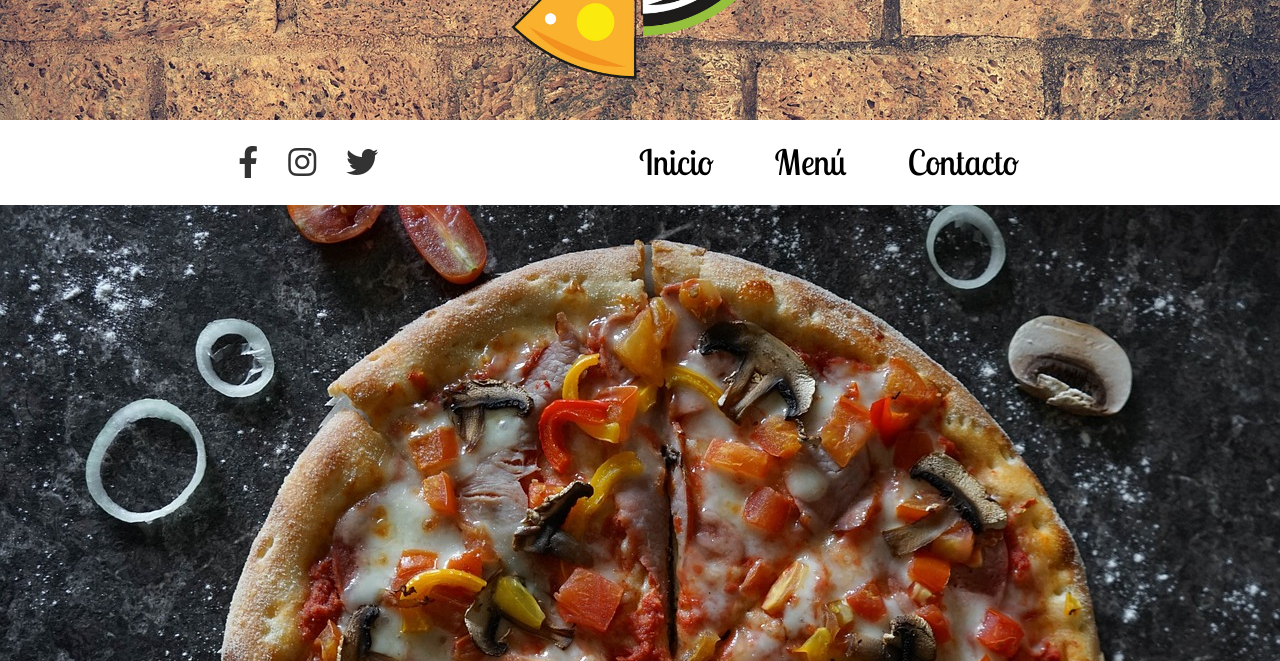
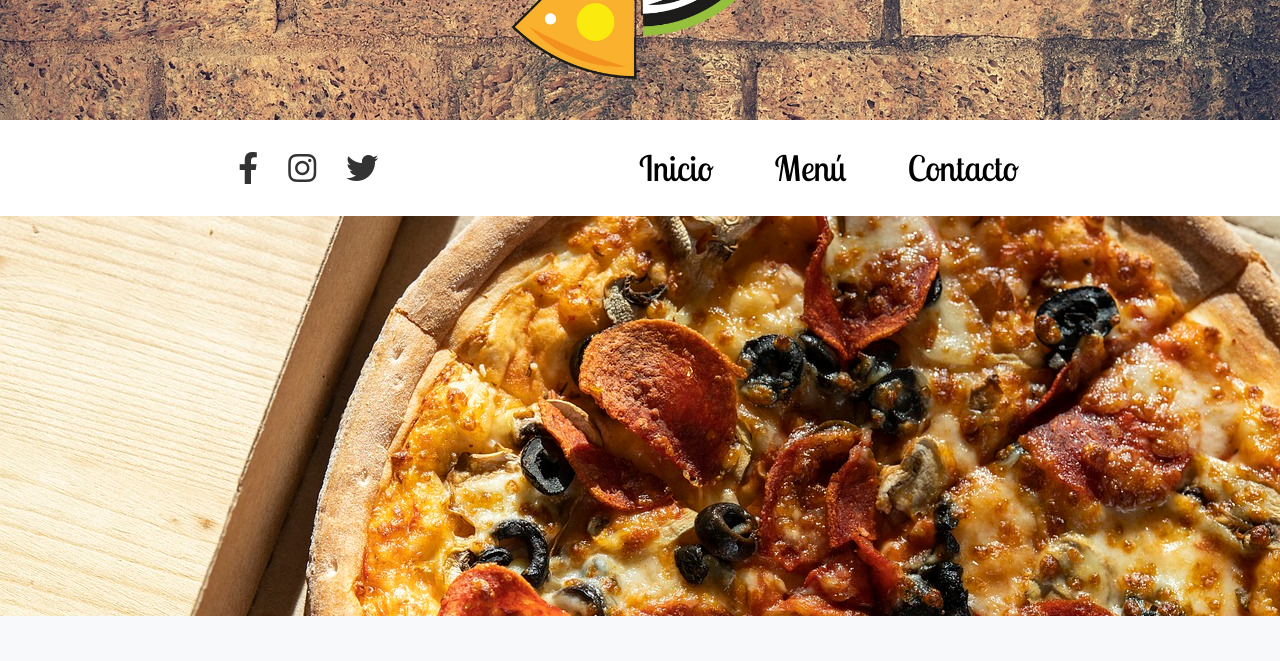
Before and after one commit to lizardcrimsonite/Costa-Molinos-Pizzeria, a plain HTML site: page index.html in a window 1280 px wide. Shown: the part 360-1021 px from the top of the page. Drawn offline with nearby package versions, Linux system fonts and the light colour scheme.

Commit message:
se hicieron arreglos en el hero y los iconos del navbar

```diff
--- a/css/styles.css
+++ b/css/styles.css
@@ -16,8 +16,6 @@ body {
     background-image: url('../images/architecture-1851054_1280.jpg');
     background-size: cover; /* Cubre el contenedor con la imagen */
     background-position: center; /* Centra la imagen en el contenedor */
-    width: 100%; /* Asegura que el menú ocupe el 100% del ancho */
-
 }
 
 .hero-header img {
@@ -44,6 +42,7 @@ body {
     font-family: "Lobster Two", sans-serif;
     font-size: 35px; /* Tamaño de fuente */
     background-color: rgba(255, 255, 255, 0.9); /* Fondo semi-transparente */
+    position: relative;
 }
 
 /* Estilo para los enlaces del navbar */
@@ -68,7 +67,7 @@ body {
 
 /* Asegura que los iconos sociales estén a la derecha */
 .social-icons {
-    margin-left: auto; /* Empuja los íconos a la derecha */
+    margin-right: auto; /* Mueve los íconos a la izquierda */
     display: flex; /* Usa flexbox para alinear los íconos */
     align-items: center; /* Centra verticalmente los íconos */
     justify-content: center; /* Centra horizontalmente los íconos */
@@ -96,7 +95,9 @@ body {
   .twitter-icon:hover {
     color: #55acee !important; /* Color de Twitter */
   }
-
+  .navbar-nav {
+    justify-content: flex-center; /* Alinea los íconos a la derecha en pantallas grandes */
+}
 /* Elimina el subrayado en los enlaces del navbar */
 .navbar-nav .nav-link {
     text-decoration: none; /* Sin subrayado */
@@ -120,15 +121,20 @@ body {
     .navbar {
         font-size: 25px; /* Reduce el tamaño de fuente en pantallas pequeñas */
         padding: 5px 10px; /* Ajusta el padding en pantallas pequeñas */
+        flex-direction: column; /* Cambia la dirección de los elementos a columna en pantallas pequeñas */
+        align-items: flex-start; /* Alinea a la izquierda */
+        width: 100%; /* Asegúrate de que ocupe todo el ancho */
     }
-
+    .navbar-nav {
+        justify-content: flex-start; /* Alinea los íconos a la izquierda en pantallas pequeñas */
+    }
     .navbar-nav .nav-item {
         margin-right: 15px; /* Reduce el espacio entre enlaces */
     }
 
     .social-icons {
         margin-left: 0; /* Elimina el margen a la izquierda */
-        justify-content: flex-end; /* Alinea íconos a la derecha */
+        justify-content: flex-start; /* Alinea íconos a la derecha */
     }
 
     .social-icons a {
@@ -183,7 +189,7 @@ body {
 .hero-carousel {
     position: relative;
     overflow: hidden; /* Asegura que las imágenes no se desborden */
-    height: 50vh; /* Ajusta la altura del carousel */
+    height: auto; /* Ajusta la altura del carousel */
 }
 
 .carousel-inner {
@@ -191,14 +197,15 @@ body {
 }
 
 .carousel-item {
-    height: 100%; /* Asegura que cada item ocupe el 100% de la altura */
+    transition: opacity 0.5s ease-in-out; /* Transición suave al cambiar de imagen */
 }
+
 
 /* Estilo para las imágenes del carousel */
 .carousel-item img {
     object-fit: cover; /* Cubre el contenedor manteniendo la proporción de la imagen */
-    width: 100%; /* Asegura que la imagen ocupe el 100% del ancho del contenedor */
-    height: 100%; /* Asegura que la imagen ocupe el 100% de la altura del contenedor */
+    width: 100%;
+    height: auto; /* Asegura que no exceda la altura del contenedor */
 }
 
 /* Estilos de los controles del carousel */
@@ -235,7 +242,7 @@ body {
 /* Media Queries para pantallas grandes */
 @media (min-width: 769px) {
     .hero-carousel {
-        height: 60vh; /* Altura mayor en pantallas grandes */
+        height: 50vh; /* Altura mayor en pantallas grandes */
     }
 
     .carousel-item img {
--- a/index.html
+++ b/index.html
@@ -5,7 +5,7 @@
     <meta name="viewport" content="width=device-width, initial-scale=1.0">
     <title>Costa Molinos</title>
     <link href="https://fonts.googleapis.com/css2?family=Lobster+Two:ital,wght@0,400;0,700;1,400;1,700&display=swap" rel="stylesheet">
-    <link href="https://fonts.googleapis.com/css2?family=Cinzel:wght@400..900&display=swap" rel="stylesheet">
+    <link href="https://fonts.googleapis.com/css2?family=Cinzel:wght@400;900&display=swap" rel="stylesheet">
     <link rel="stylesheet" href="https://cdnjs.cloudflare.com/ajax/libs/bootstrap/5.3.0/css/bootstrap.min.css">
     <link rel="stylesheet" href="css/styles.css">
     <link rel="stylesheet" href="https://cdnjs.cloudflare.com/ajax/libs/font-awesome/6.0.0-beta3/css/all.min.css" />
@@ -45,7 +45,7 @@
     </header>
 
     <section id="home" class="hero-carousel">
-        <div id="carouselExampleIndicators" class="carousel slide" data-ride="carousel">
+        <div id="carouselExampleIndicators" class="carousel slide" data-bs-ride="carousel">
             <div class="carousel-inner">
                 <div class="carousel-item active">
                     <img src="images/pizza-7391923_1280.jpg" class="d-block w-100" alt="Pizza 1">
@@ -60,11 +60,11 @@
                     <img src="images/pizza-8784578_1280.jpg" class="d-block w-100" alt="Pizza 3">
                 </div>
             </div>
-            <a class="carousel-control-prev" href="#carouselExampleIndicators" role="button" data-slide="prev">
+            <a class="carousel-control-prev" href="#carouselExampleIndicators" role="button" data-bs-slide="prev">
                 <span class="carousel-control-prev-icon" aria-hidden="true"></span>
                 <span class="sr-only">Anterior</span>
             </a>
-            <a class="carousel-control-next" href="#carouselExampleIndicators" role="button" data-slide="next">
+            <a class="carousel-control-next" href="#carouselExampleIndicators" role="button" data-bs-slide="next">
                 <span class="carousel-control-next-icon" aria-hidden="true"></span>
                 <span class="sr-only">Siguiente</span>
             </a>
@@ -201,15 +201,9 @@
             </div>
         </div>
     </footer>
-<!-- Bootstrap 5 CSS -->
-<link rel="stylesheet" href="https://cdnjs.cloudflare.com/ajax/libs/bootstrap/5.3.0/css/bootstrap.min.css">
-
-<!-- Bootstrap 5 Bundle JS (incluye Popper) -->
-<script src="https://cdnjs.cloudflare.com/ajax/libs/bootstrap/5.3.0/js/bootstrap.bundle.min.js"></script>
-
-<!-- Tu script personalizado -->
-<script src="js/script.js"></script>
-
-
+    <script src="https://code.jquery.com/jquery-3.6.0.min.js"></script>
+    <script src="https://cdn.jsdelivr.net/npm/@popperjs/core@2.11.6/dist/umd/popper.min.js"></script>
+    <script src="https://cdnjs.cloudflare.com/ajax/libs/bootstrap/5.3.0/js/bootstrap.min.js"></script>
+    <script src="js/script.js"></script>
 </body>
 </html>
```
